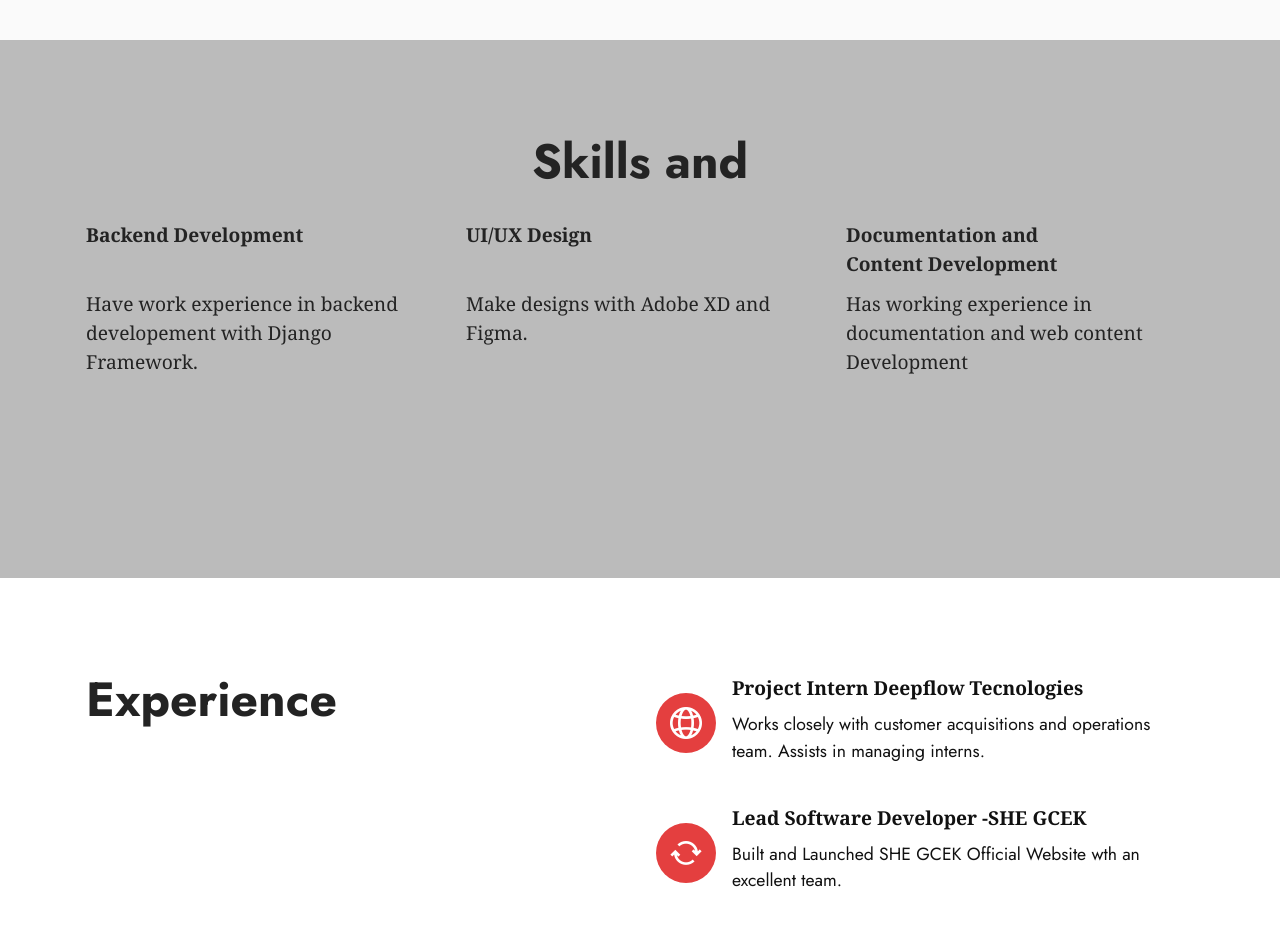
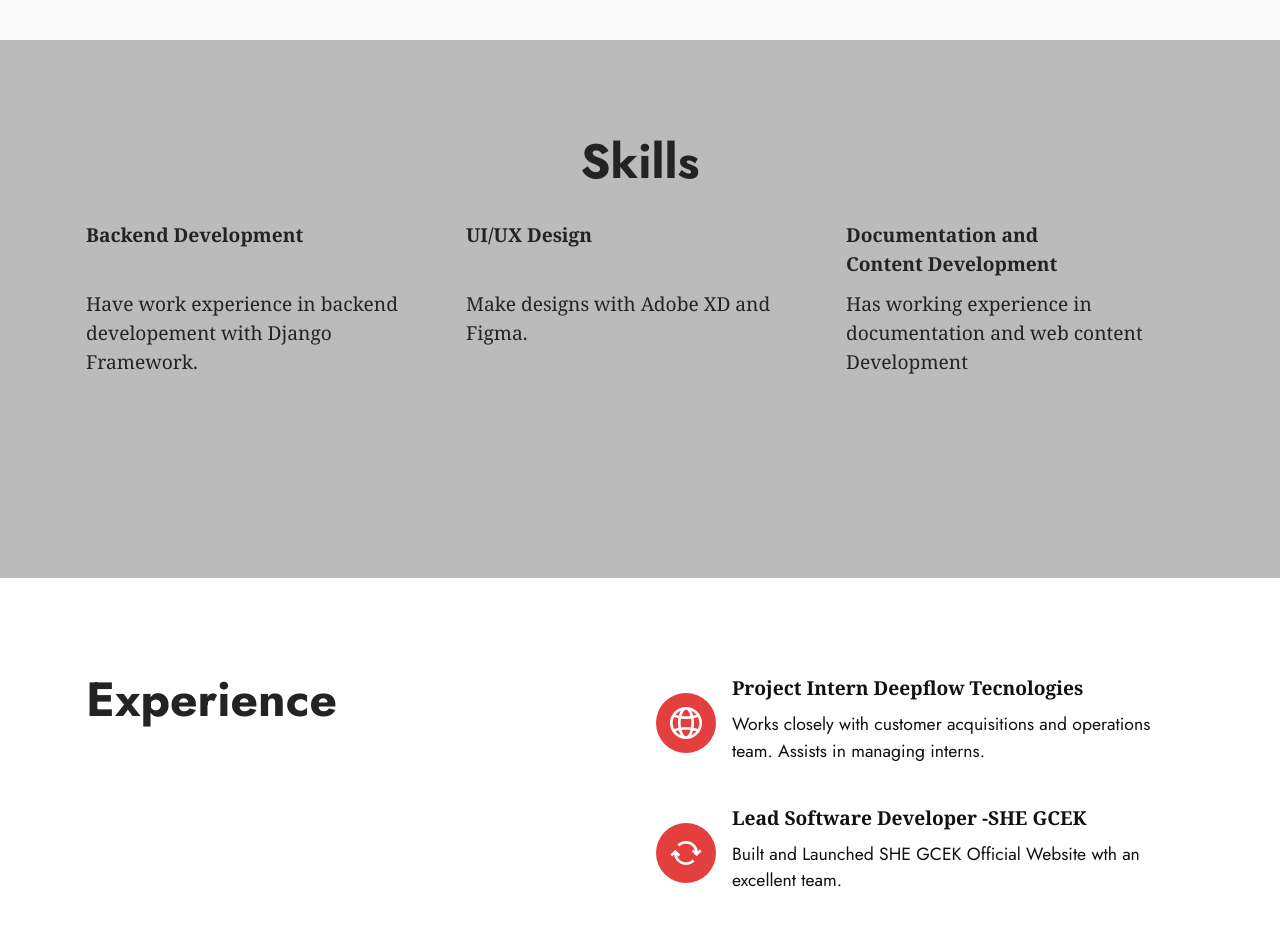
Before and after one commit to ShilpaRajeev/Personal-Website, a plain HTML site: page About.html in a window 1280 px wide. Shown: the part 820-1747 px from the top of the page. Drawn offline with Linux system fonts and the light colour scheme; files whose address does not match are found by name.

Commit message:
Update About.html

```diff
--- a/About.html
+++ b/About.html
@@ -90,7 +90,7 @@
         <div class="mbr-section-head">
             <div class="col-12">
                 <h4 class="mbr-section-title mbr-fonts-style align-center mb-0 display-2">
-                    <strong>Skills and</strong></h4>
+                    <strong>Skills</strong></h4>
 
             </div>
         </div>
```
